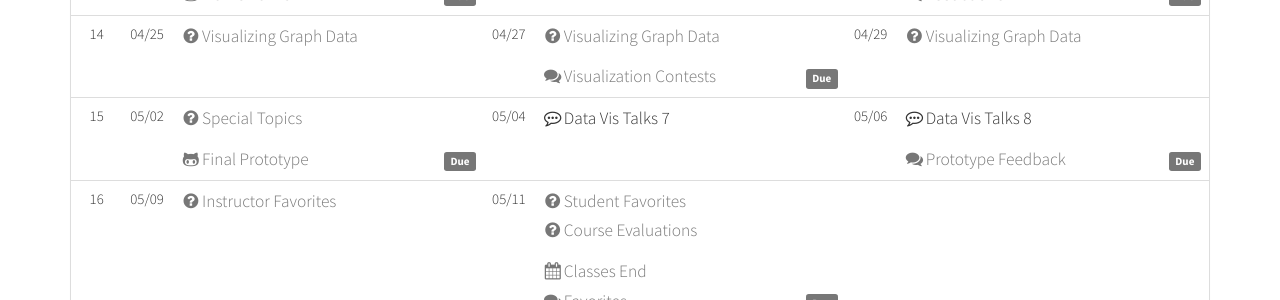
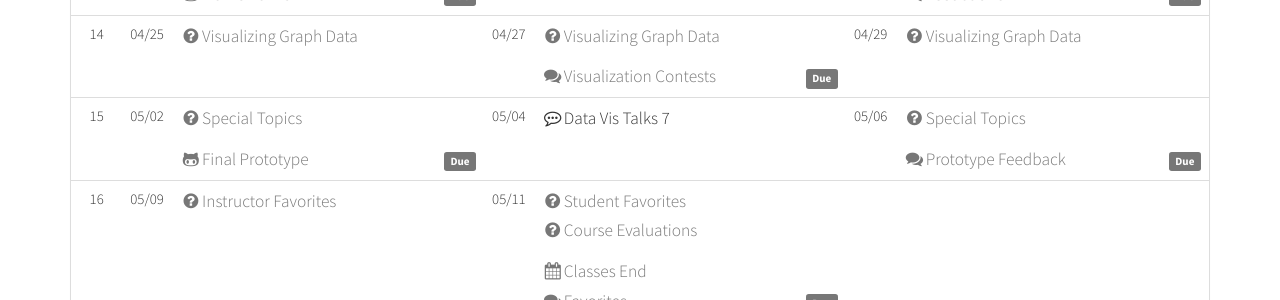
Before and after one commit to usf-cs360-2016/usf-cs360-2016.github.io, a Jekyll site: the page built from schedule.html, in a window 1280 px wide and 900 px high, scrolled down 1139 px. Shown: the part 413-713 px from the top of the window. Built offline with Jekyll 4.4.1, drawn with Linux system fonts in a browser that asks for light colours; nearby versions of some CDN libraries.

Commit message:
Removing talk 8.

```diff
--- a/_data/schedule.yml
+++ b/_data/schedule.yml
@@ -581,9 +581,9 @@
     - class : 2016-05-06 # friday
       style : false
       notes :
-        - name  : "Data Vis Talks 8"
-          icon  : "fa-commenting-o"
-          link  : "https://usfca.instructure.com/courses/1558949/assignments/6565817"
+        - name  : "Special Topics"
+          style : "text-muted"
+          icon  : "fa-question-circle"
       dates :
         - name  : "Prototype Feedback"
           style : "text-muted"
```
